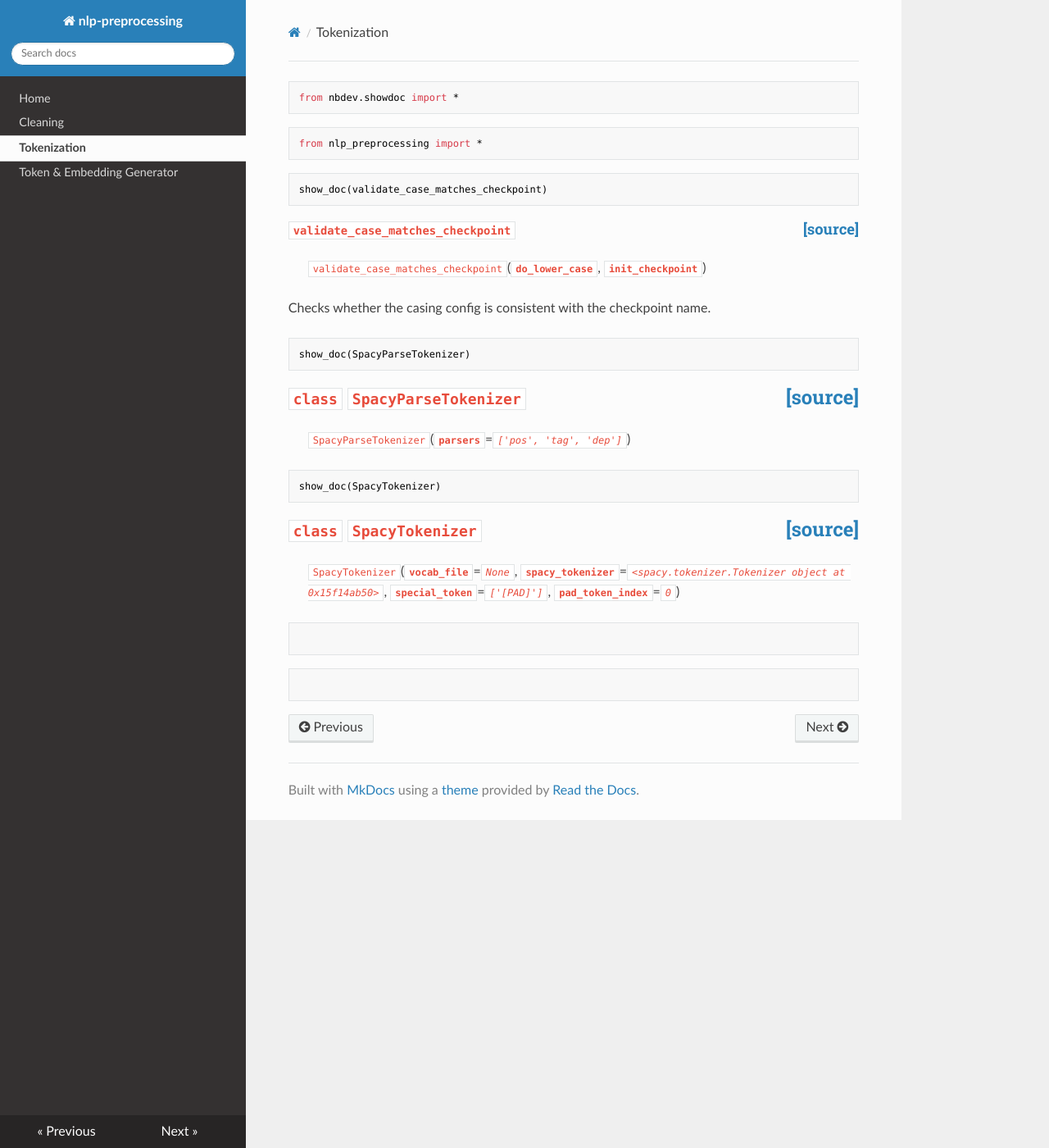
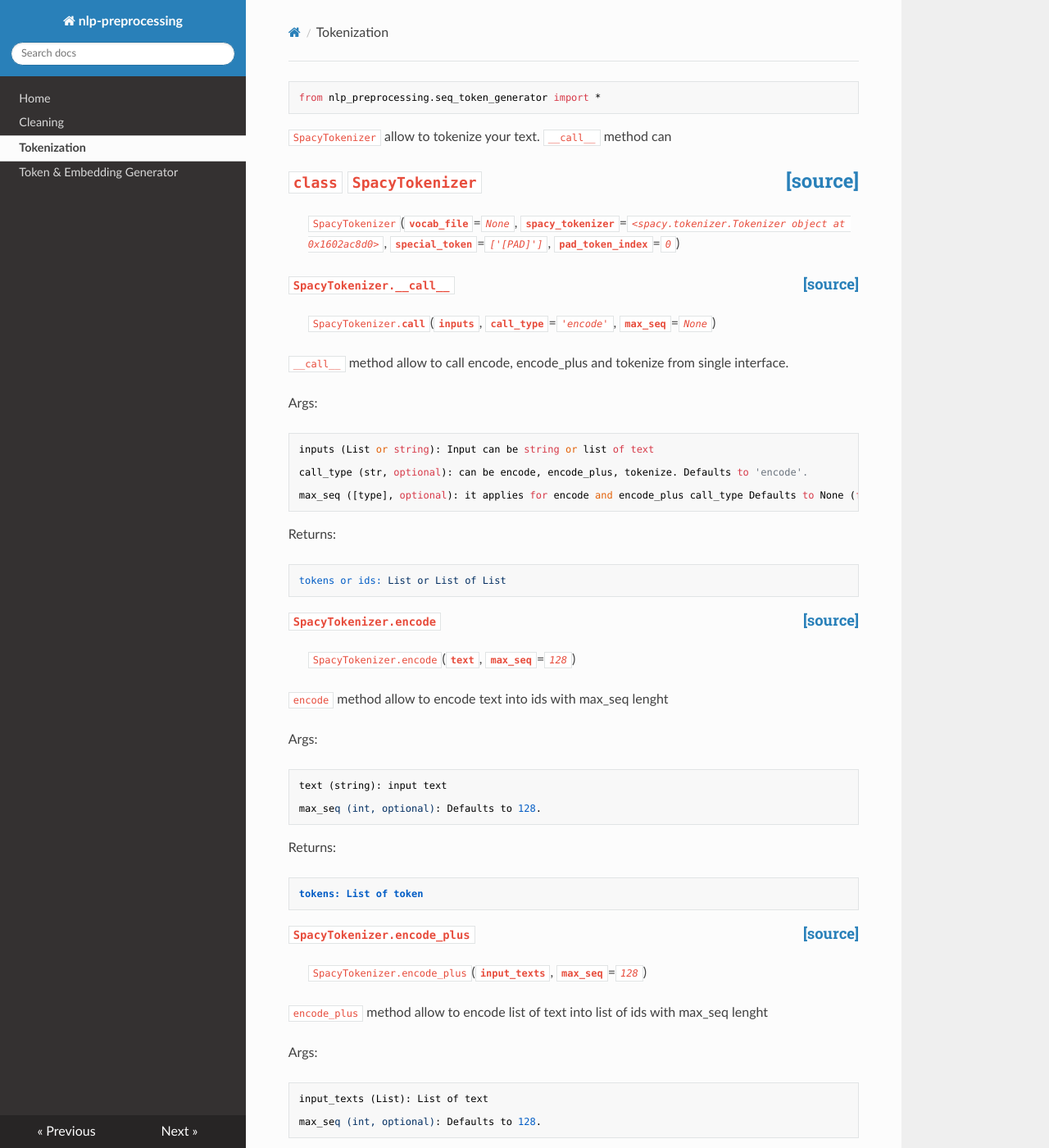
Before and after one commit to Ankur3107/nlp_preprocessing, an MkDocs documentation site: the page built from docs/tokenization.md, in a window 1280 px wide and 1400 px high. Shown: the whole window at 82% size. Built offline with MkDocs 1.6.1, drawn with Linux system fonts in a browser that asks for light colours; nearby versions of some CDN libraries; some of the changed text lies outside the part shown.

Commit message:
tokenization documentation done

````diff
--- a/docs/tokenization.md
+++ b/docs/tokenization.md
@@ -1,57 +1,172 @@
 ```python
-from nbdev.showdoc import *
+from nlp_preprocessing.seq_token_generator import *
 ```
 
-
-```python
-from nlp_preprocessing import *
-```
+`SpacyTokenizer` allow to tokenize your text. `__call__` method can
 
 
-```python
-show_doc(validate_case_matches_checkpoint)
-```
+
+<h2 id="SpacyTokenizer" class="doc_header"><code>class</code> <code>SpacyTokenizer</code><a href="https://github.com/Ankur3107/nlp_preprocessing/tree/master/nlp_preprocessing/seq_token_generator.py#L40" class="source_link" style="float:right">[source]</a></h2>
+
+> <code>SpacyTokenizer</code>(**`vocab_file`**=*`None`*, **`spacy_tokenizer`**=*`<spacy.tokenizer.Tokenizer object at 0x1602ac8d0>`*, **`special_token`**=*`['[PAD]']`*, **`pad_token_index`**=*`0`*)
 
 
-<h4 id="validate_case_matches_checkpoint" class="doc_header"><code>validate_case_matches_checkpoint</code><a href="nlp_preprocessing/tokenization.py#L11" class="source_link" style="float:right">[source]</a></h4>
 
-> <code>validate_case_matches_checkpoint</code>(**`do_lower_case`**, **`init_checkpoint`**)
+<h4 id="SpacyTokenizer.__call__" class="doc_header"><code>SpacyTokenizer.__call__</code><a href="https://github.com/Ankur3107/nlp_preprocessing/tree/master/nlp_preprocessing/seq_token_generator.py#L150" class="source_link" style="float:right">[source]</a></h4>
 
-Checks whether the casing config is consistent with the checkpoint name.
+> <code>SpacyTokenizer.__call__</code>(**`inputs`**, **`call_type`**=*`'encode'`*, **`max_seq`**=*`None`*)
+
+`__call__` method allow to call encode, encode_plus and tokenize from single interface.
+
+Args:
+
+    inputs (List or string): Input can be string or list of text
+
+    call_type (str, optional): can be encode, encode_plus, tokenize. Defaults to 'encode'.
+
+    max_seq ([type], optional): it applies for encode and encode_plus call_type Defaults to None (for tokenzie call_type).
+
+
+Returns:
+
+    tokens or ids: List or List of List
+
+
+
+<h4 id="SpacyTokenizer.encode" class="doc_header"><code>SpacyTokenizer.encode</code><a href="https://github.com/Ankur3107/nlp_preprocessing/tree/master/nlp_preprocessing/seq_token_generator.py#L95" class="source_link" style="float:right">[source]</a></h4>
+
+> <code>SpacyTokenizer.encode</code>(**`text`**, **`max_seq`**=*`128`*)
+
+`encode` method allow to encode text into ids with max_seq lenght
+
+Args:
+
+    text (string): input text
+
+    max_seq (int, optional): Defaults to 128.
+
+Returns:
+
+    tokens: List of token
+
+
+
+<h4 id="SpacyTokenizer.encode_plus" class="doc_header"><code>SpacyTokenizer.encode_plus</code><a href="https://github.com/Ankur3107/nlp_preprocessing/tree/master/nlp_preprocessing/seq_token_generator.py#L120" class="source_link" style="float:right">[source]</a></h4>
+
+> <code>SpacyTokenizer.encode_plus</code>(**`input_texts`**, **`max_seq`**=*`128`*)
+
+`encode_plus` method allow to encode list of text into list of ids with max_seq lenght
+
+Args:
+
+    input_texts (List): List of text
+
+    max_seq (int, optional): Defaults to 128.
+
+Returns:
+
+    tokens: List of List of token
+
+
+
+
+<h4 id="SpacyTokenizer.tokenize" class="doc_header"><code>SpacyTokenizer.tokenize</code><a href="https://github.com/Ankur3107/nlp_preprocessing/tree/master/nlp_preprocessing/seq_token_generator.py#L60" class="source_link" style="float:right">[source]</a></h4>
+
+> <code>SpacyTokenizer.tokenize</code>(**`input_texts`**)
+
+`tokenizer` method allow to tokenize text
+
+Args:
+
+    input_texts (List): Takes list of text(string)
+
+Returns:
+
+    tokens: List[List]
 
 
 
 ```python
-show_doc(SpacyParseTokenizer)
+from nlp_preprocessing.seq_parser_token_generator import *
 ```
 
+`SpacyParseTokenizer` allow to tokenize text and get different parse tokens i.e. dependency parse, tag parse, pos parse from Spacy model
 
-<h2 id="SpacyParseTokenizer" class="doc_header"><code>class</code> <code>SpacyParseTokenizer</code><a href="nlp_preprocessing/seq_parser_token_generator.py#L142" class="source_link" style="float:right">[source]</a></h2>
+
+<h2 id="SpacyParseTokenizer" class="doc_header"><code>class</code> <code>SpacyParseTokenizer</code><a href="https://github.com/Ankur3107/nlp_preprocessing/tree/master/nlp_preprocessing/seq_parser_token_generator.py#L142" class="source_link" style="float:right">[source]</a></h2>
 
 > <code>SpacyParseTokenizer</code>(**`parsers`**=*`['pos', 'tag', 'dep']`*)
 
 
 
 
+<h4 id="SpacyParseTokenizer.__call__" class="doc_header"><code>SpacyParseTokenizer.__call__</code><a href="https://github.com/Ankur3107/nlp_preprocessing/tree/master/nlp_preprocessing/seq_parser_token_generator.py#L163" class="source_link" style="float:right">[source]</a></h4>
 
-```python
-show_doc(SpacyTokenizer)
-```
+> <code>SpacyParseTokenizer.__call__</code>(**`inputs`**, **`call_type`**=*`'encode'`*, **`max_seq`**=*`None`*)
 
+`__call__` method allow a single interface to call encode, encode_plus and tokenize methods
 
-<h2 id="SpacyTokenizer" class="doc_header"><code>class</code> <code>SpacyTokenizer</code><a href="nlp_preprocessing/seq_token_generator.py#L40" class="source_link" style="float:right">[source]</a></h2>
+Args:
 
-> <code>SpacyTokenizer</code>(**`vocab_file`**=*`None`*, **`spacy_tokenizer`**=*`<spacy.tokenizer.Tokenizer object at 0x15f14ab50>`*, **`special_token`**=*`['[PAD]']`*, **`pad_token_index`**=*`0`*)
+    inputs (List or string): It can be string (for encode call type) or List for encode_plus and tokenize
+
+    call_type (str, optional): can be encode, encode_plus, tokenize. Defaults to 'encode'.
+
+    max_seq ([type], optional): it applies for encode and encode_plus call_type Defaults to None (for tokenzie call_type).
+
+Returns:
+    results: dict (contains keys i.e. tag, pos, dep)
 
 
 
 
+<h4 id="SpacyParseTokenizer.tokenize" class="doc_header"><code>SpacyParseTokenizer.tokenize</code><a href="https://github.com/Ankur3107/nlp_preprocessing/tree/master/nlp_preprocessing/seq_parser_token_generator.py#L282" class="source_link" style="float:right">[source]</a></h4>
 
-```python
+> <code>SpacyParseTokenizer.tokenize</code>(**`input_texts`**)
 
-```
+`tokenizer` method allow to tokenize text
+
+Args:
+
+    input_texts (List): Takes list of text(string)
+
+Returns:
+
+    results: dict
 
 
-```python
 
-```
+<h4 id="SpacyParseTokenizer.encode" class="doc_header"><code>SpacyParseTokenizer.encode</code><a href="https://github.com/Ankur3107/nlp_preprocessing/tree/master/nlp_preprocessing/seq_parser_token_generator.py#L195" class="source_link" style="float:right">[source]</a></h4>
+
+> <code>SpacyParseTokenizer.encode</code>(**`text`**, **`max_seq`**=*`128`*)
+
+`encode` method allow to encode text into ids with max_seq lenght
+
+Args:
+
+    text (string): input text
+
+    max_seq (int, optional): Defaults to 128.
+
+Returns:
+
+    results: dict
+
+
+
+
+<h4 id="SpacyParseTokenizer.encode_plus" class="doc_header"><code>SpacyParseTokenizer.encode_plus</code><a href="https://github.com/Ankur3107/nlp_preprocessing/tree/master/nlp_preprocessing/seq_parser_token_generator.py#L230" class="source_link" style="float:right">[source]</a></h4>
+
+> <code>SpacyParseTokenizer.encode_plus</code>(**`input_texts`**, **`max_seq`**=*`128`*)
+
+`encode_plus` method allow to encode list of text into list of ids with max_seq lenght
+
+Args:
+
+    input_texts (List): List of text
+
+    max_seq (int, optional): Defaults to 128.
+
+Returns:
+
+    results: dict
````
Also changed, not shown: 2 other files.
